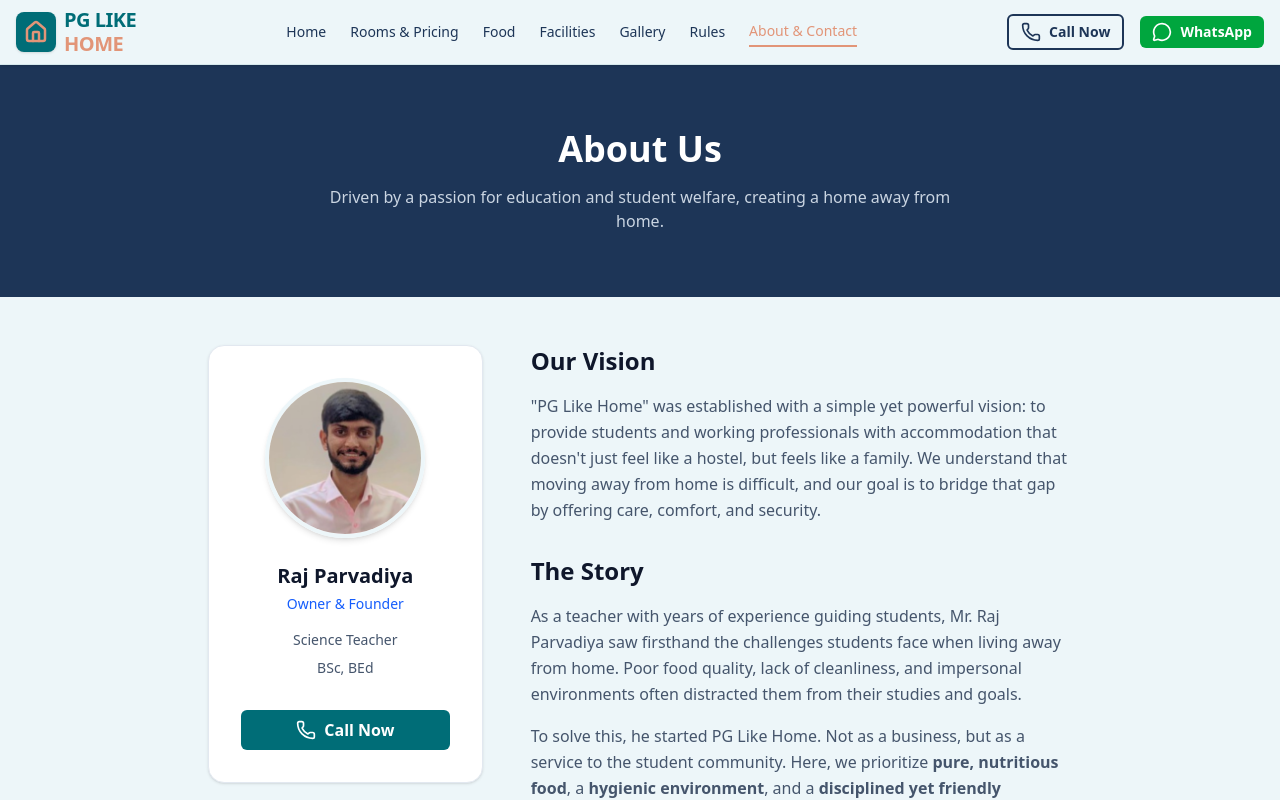
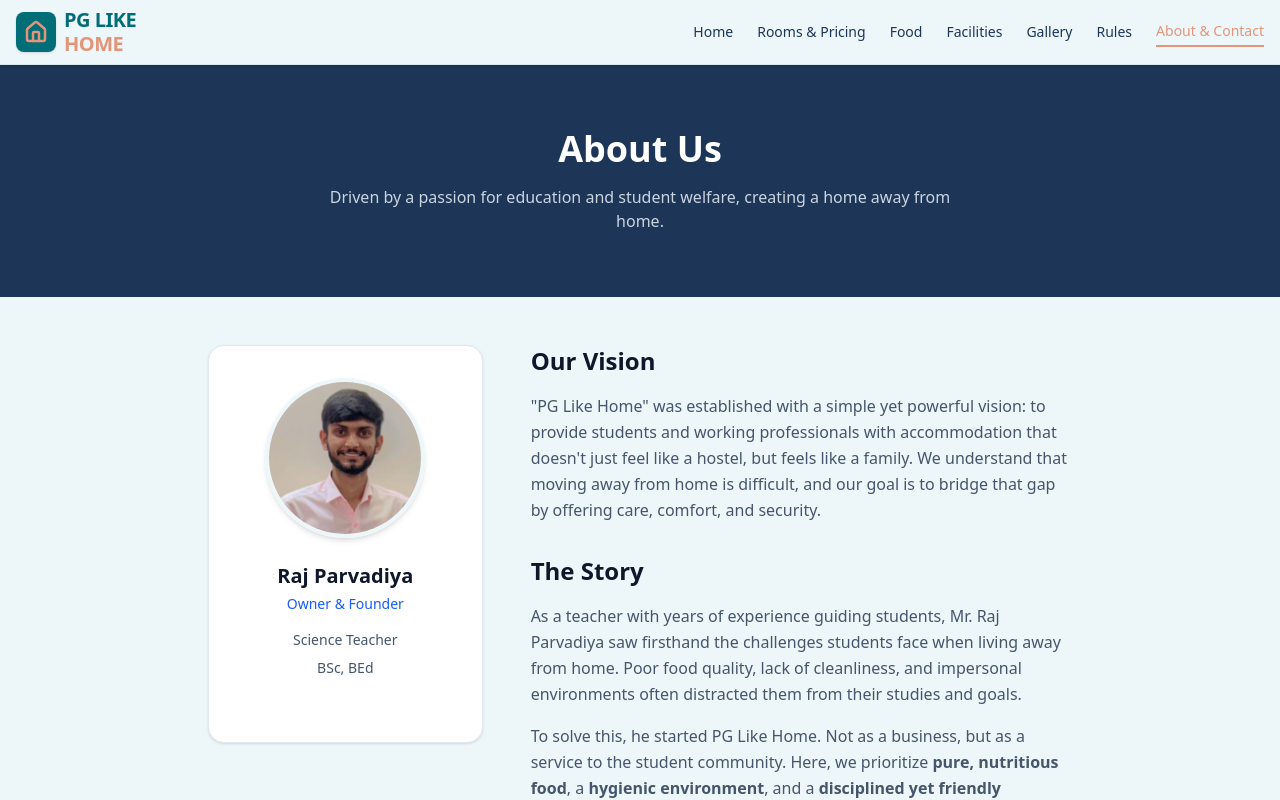
Before and after one commit to DhavalSurela/Pg-Like-Home, a Next.js app: page /about in a window 1280 px wide. Shown: the top 800 px of the page. Built offline with nearby package versions, Linux system fonts and the light colour scheme.

Commit message:
\Design Refinement: Removed Call and WhatsApp buttons from Header"

```diff
--- a/app/about/page.tsx
+++ b/app/about/page.tsx
@@ -39,7 +39,7 @@ export default function About() {
                             <p>BSc, BEd</p>
                         </div>
                         <div className="mt-8">
-                            <CallButton className="w-full justify-center" />
+                            {/* <CallButton className="w-full justify-center" /> - Removed redundant call button */}
                         </div>
                     </div>
 
--- a/components/Navbar.tsx
+++ b/components/Navbar.tsx
@@ -1,10 +1,7 @@
-"use client";
-
 import { usePathname } from "next/navigation";
 import Link from "next/link";
 import { Menu, X } from "lucide-react";
 import { useState } from "react";
-import { CallButton, WhatsAppButton } from "./CTAButtons";
 import { Logo } from "./Logo";
 
 export function Navbar() {
@@ -48,12 +45,6 @@ export function Navbar() {
                     })}
                 </nav>
 
-                {/* Desktop CTAs */}
-                <div className="hidden lg:flex items-center gap-4">
-                    <CallButton size="sm" variant="outline" className="hidden xl:inline-flex" />
-                    <WhatsAppButton size="sm" />
-                </div>
-
                 {/* Mobile Menu Toggle */}
                 <button
                     className="lg:hidden p-2"
@@ -85,10 +76,6 @@ export function Navbar() {
                             );
                         })}
                     </nav>
-                    <div className="flex flex-col gap-3 pt-4 border-t">
-                        <CallButton className="w-full justify-center" />
-                        <WhatsAppButton className="w-full justify-center" />
-                    </div>
                 </div>
             )}
         </header>
```
